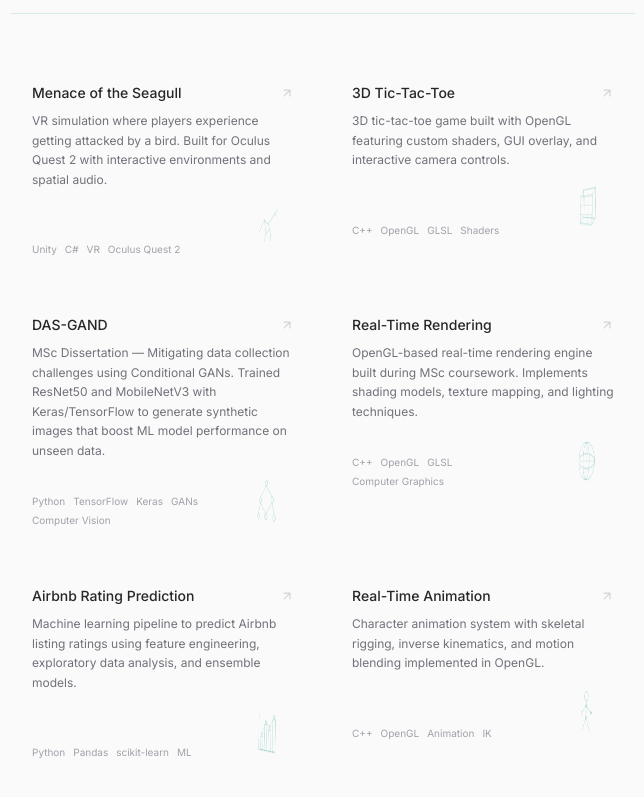
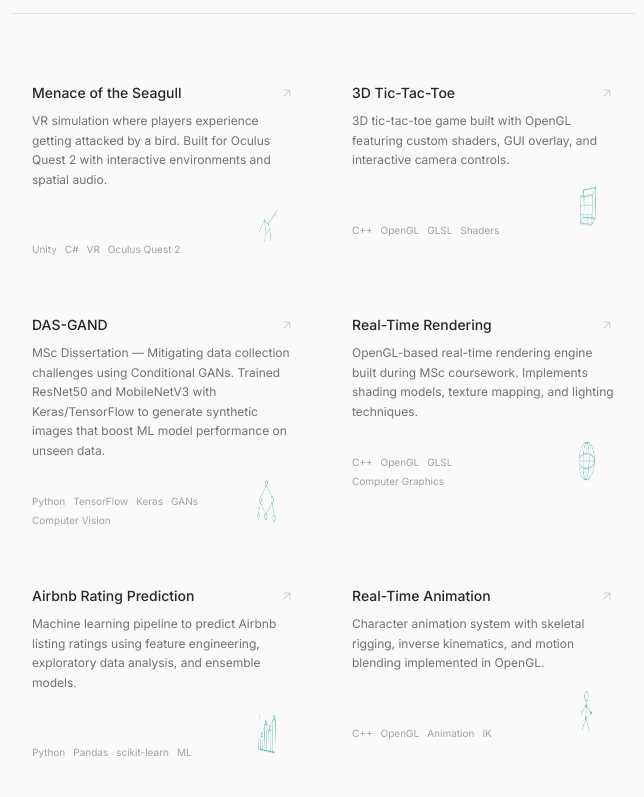
Before and after one commit to hamzzgab/portfolio, a Next.js app: page / in a window 1280 px wide. Shown: the part 2235-3032 px from the top of the page, without its empty margins (317-961 px from the left). Built offline with nearby package versions, Linux system fonts and the light colour scheme.

Commit message:
Brighten wireframe icons: 70% default, 100% on hover in both modes

```diff
--- a/app/globals.css
+++ b/app/globals.css
@@ -97,10 +97,10 @@ html.light .back-to-top {
 
 /* Light mode wireframe icons */
 html.light .wireframe-icon {
-  color: rgba(13, 148, 136, 0.3);
+  color: rgba(13, 148, 136, 0.7);
 }
 html.light .wireframe-icon:hover {
-  color: rgba(13, 148, 136, 0.6);
+  color: rgba(13, 148, 136, 1);
 }
 
 /* Light mode timeline dots */
--- a/components/WireframeIcon.tsx
+++ b/components/WireframeIcon.tsx
@@ -93,7 +93,7 @@ export default function WireframeIcon({ icon }: { icon: string }) {
     <motion.div
       onViewportEnter={() => setVisible(true)}
       viewport={{ once: true }}
-      className="wireframe-icon w-14 h-14 text-teal-400/30 hover:text-teal-400/60 transition-colors duration-500"
+      className="wireframe-icon w-14 h-14 text-teal-400/70 hover:text-teal-400 transition-colors duration-500"
     >
       {visible && (icons[icon] || icons.cube)}
     </motion.div>
```
